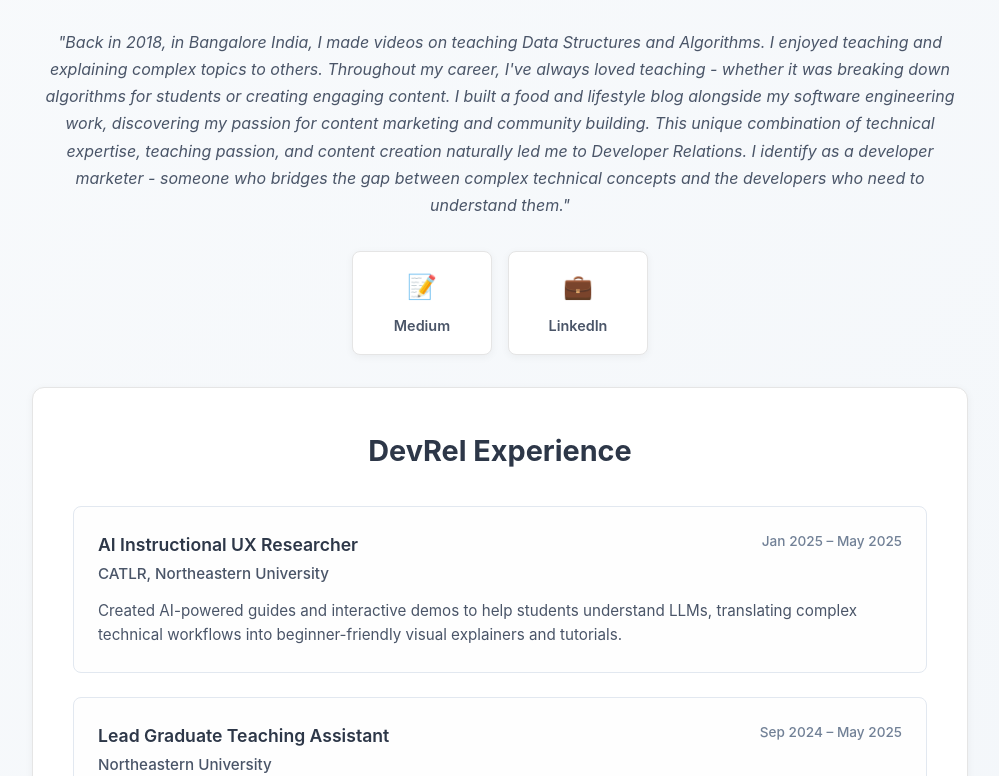
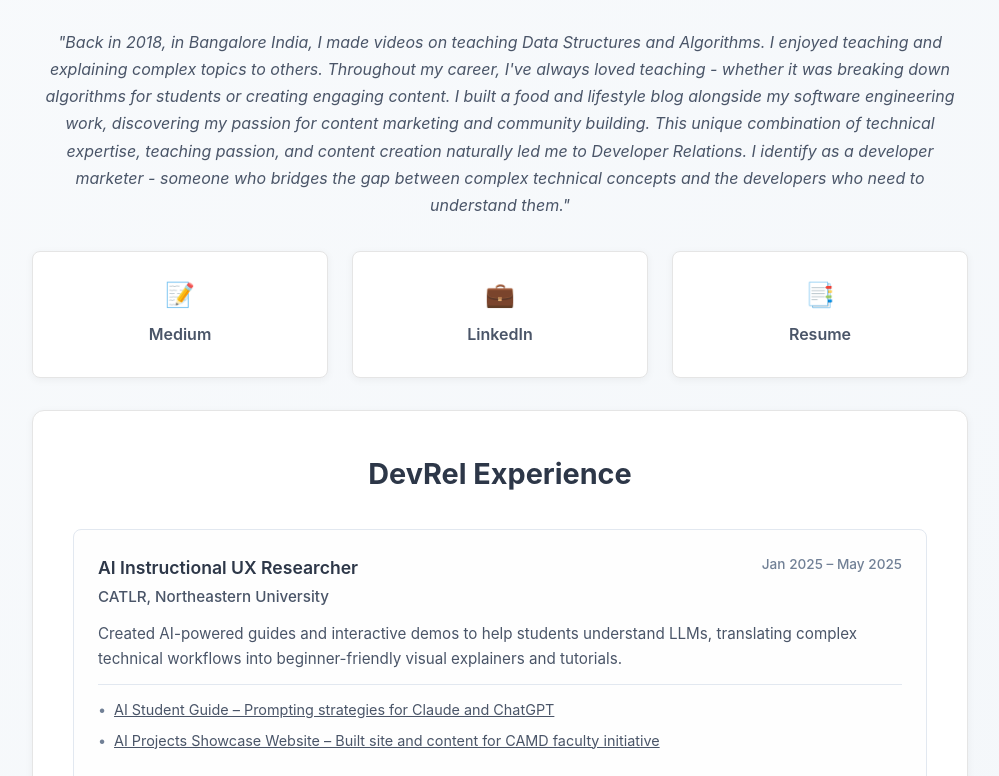
Before and after one commit to kruthish18/kruthi-devrel-portfolio, a plain HTML site: page index.html in a window 1280 px wide. Shown: the part 176-952 px from the top of the page, without its empty margins (140-1139 px from the left). Drawn offline with Linux system fonts and the light colour scheme.

Commit message:
adding the links of my work

```diff
--- a/index.html
+++ b/index.html
@@ -110,24 +110,23 @@
         }
 
         .links-section {
-            display: flex;
-            gap: 1rem;
+            display: grid;
+            grid-template-columns: repeat(auto-fit, minmax(200px, 1fr));
+            gap: 1.5rem;
             justify-content: center;
             margin-bottom: 2rem;
-            flex-wrap: wrap;
         }
 
         .link-box {
             background: white;
             border-radius: 8px;
-            padding: 1rem 1.5rem;
+            padding: 1.5rem 2rem;
             text-align: center;
             box-shadow: 0 2px 8px rgba(0, 0, 0, 0.05);
             border: 1px solid #e5e5e5;
             transition: transform 0.2s ease, box-shadow 0.2s ease;
             text-decoration: none;
             color: inherit;
-            min-width: 140px;
         }
 
         .link-box:hover {
@@ -142,9 +141,43 @@
         }
 
         .link-title {
-            font-size: 0.9rem;
+            font-size: 1rem;
             font-weight: 600;
             color: #4a5568;
+            margin-bottom: 0.3rem;
+        }
+
+        .link-desc {
+            font-size: 0.85rem;
+            color: #718096;
+        }
+
+        .project-links {
+            margin-top: 0.8rem;
+            border-top: 1px solid #e2e8f0;
+            padding-top: 0.8rem;
+        }
+
+        .project-link {
+            display: block;
+            color: #4a5568;
+            text-decoration: underline;
+            font-size: 0.9rem;
+            margin-bottom: 0.5rem;
+            padding-left: 1rem;
+            position: relative;
+        }
+
+        .project-link:before {
+            content: "•";
+            position: absolute;
+            left: 0;
+            color: #718096;
+        }
+
+        .project-link:hover {
+            color: #2d3748;
+            text-decoration: underline;
         }
 
         .experience-section {
@@ -301,13 +334,17 @@
 
         <!-- Links Section -->
         <div class="links-section">
-            <a href="https://medium.com/@kruthish18" class="link-box" target="_blank">
+            <a href="#" class="link-box" target="_blank">
                 <span class="link-icon">📝</span>
                 <div class="link-title">Medium</div>
             </a>
-            <a href="https://linkedin.com/in/kruthihegde" class="link-box" target="_blank">
+            <a href="https://linkedin.com/in/kruthi-hegde" class="link-box" target="_blank">
                 <span class="link-icon">💼</span>
                 <div class="link-title">LinkedIn</div>
+            </a>
+            <a href="https://drive.google.com/file/d/1oDvzdQ51_p-a7uR5szJ0QgHXsNjKoeGj/view?usp=drive_link" class="link-box" target="_blank">
+                <span class="link-icon">📑</span>
+                <div class="link-title">Resume</div>
             </a>
         </div>
 
@@ -326,6 +363,10 @@
                     </div>
                     <div class="exp-description">
                         Created AI-powered guides and interactive demos to help students understand LLMs, translating complex technical workflows into beginner-friendly visual explainers and tutorials.
+                        <div class="project-links">
+                            <a href="https://learning.northeastern.edu/ai-student-guides-tailoring_resumes-and-interview-practice" target="_blank" class="project-link">AI Student Guide – Prompting strategies for Claude and ChatGPT</a>
+                            <a href="https://camd.northeastern.edu/camd-ai-projects-showcase" target="_blank" class="project-link">AI Projects Showcase Website – Built site and content for CAMD faculty initiative</a>
+                        </div>
                     </div>
                 </div>
 
@@ -365,6 +406,10 @@
                     </div>
                     <div class="exp-description">
                         Scaled a tech community by 465+ members through video content and technical newsletters, simplifying complex product concepts through authentic storytelling.
+                        <div class="project-links">
+                            <a href="https://www.instagram.com/reel/DBCC2lWuOFO" target="_blank" class="project-link">Event storytelling reel - Scripted and edited</a>
+                            <a href="https://www.instagram.com/reel/DB9mtfpyPXz" target="_blank" class="project-link">Community engagement reel - Full production</a>
+                        </div>
                     </div>
                 </div>
 
@@ -390,7 +435,12 @@
                         <div class="exp-date">Jan 2020 – Dec 2022</div>
                     </div>
                     <div class="exp-description">
-                        Co-founded and created 100+ food and lifestyle content pieces, growing to 25K+ followers and 1M+ views through engaging storytelling and consistent community building.
+                        Co-founded and created 100+ food and lifestyle content pieces, growing to 28K+ followers and 1M+ views through engaging storytelling and consistent community building. Prior to moving to the U.S., this creative experience deeply influenced my understanding of audience engagement and content tone.
+                        <div class="project-links">
+                            <a href="https://www.instagram.com/fab_explorers" target="_blank" class="project-link">Fab Explorers Blog – Main page (paused in 2022)</a>
+                            <a href="https://www.instagram.com/reel/CV7tpxeod6w/?igsh=MW45enQ4d2QzYmNsNg" target="_blank" class="project-link">1.3M+ Views – Restaurant collaboration reel</a>
+                            <a href="https://www.instagram.com/p/CVxUFN1vXU3/?igsh=dHJ5emkxY3FyZnJ4" target="_blank" class="project-link">4K+ Likes – Photography post</a>
+                        </div>
                     </div>
                 </div>
 
```
